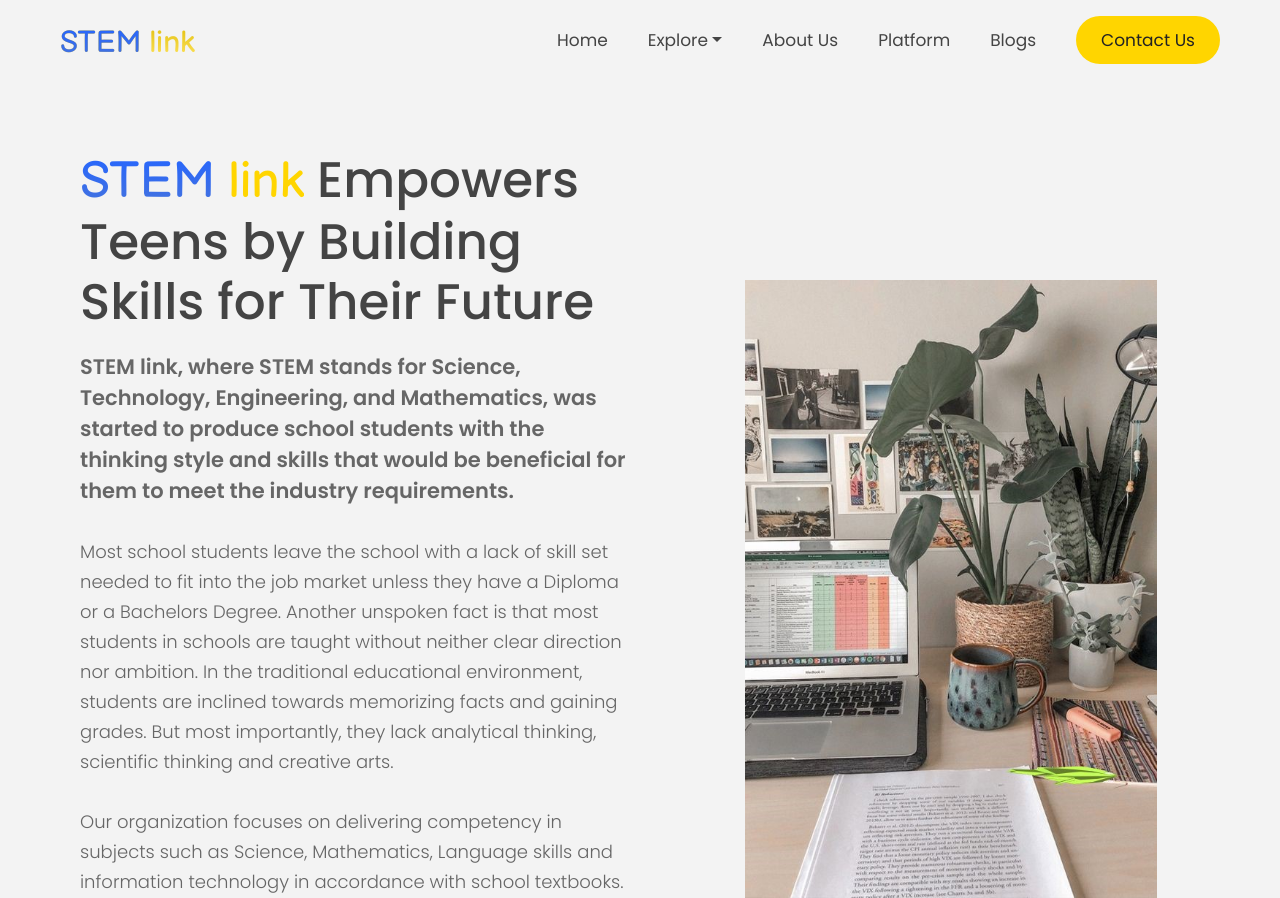
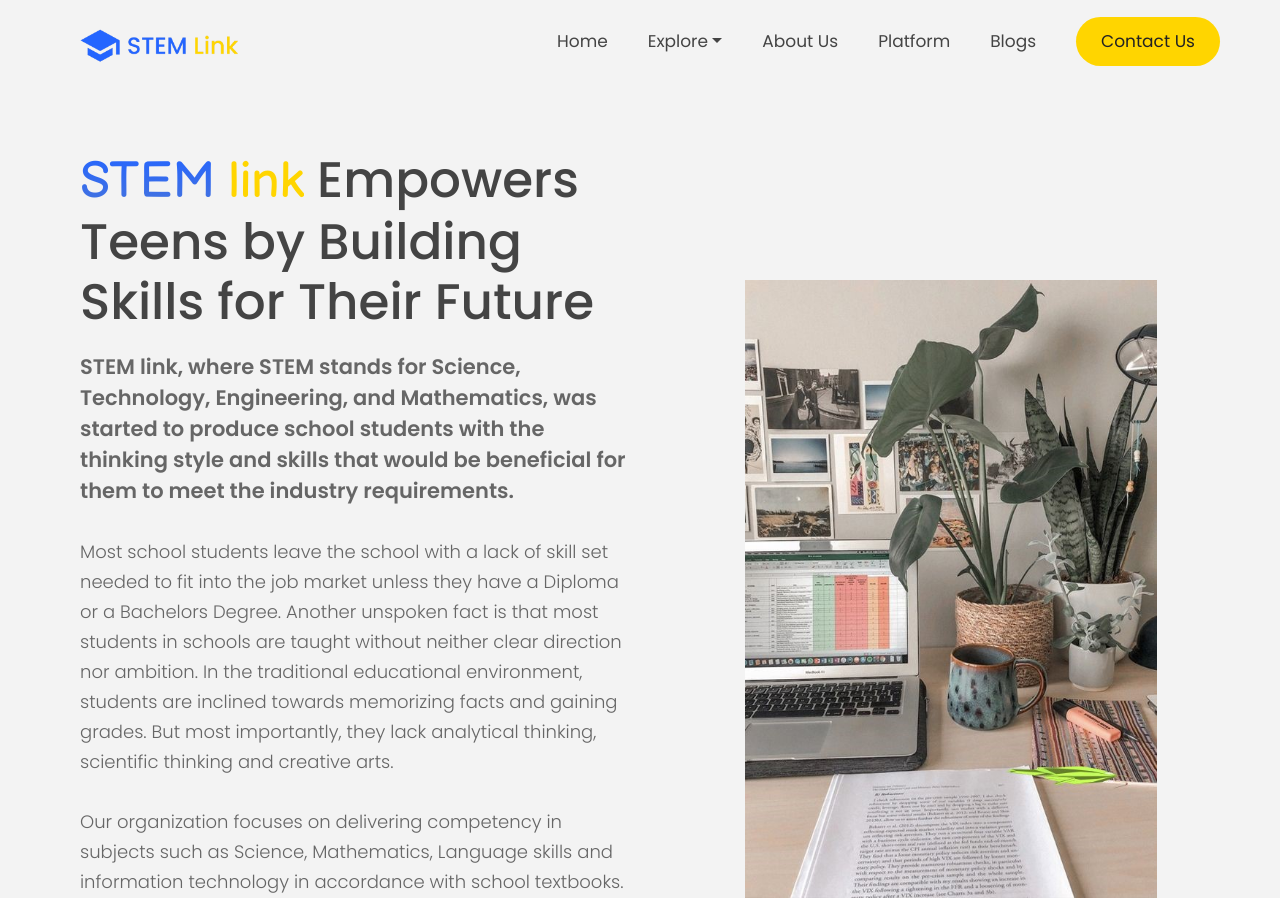
Before and after one commit to ManupaDev/stemlink-main, a plain HTML site: page about.html in a window 1280 px wide. Shown: the top 898 px of the page. Drawn offline with nearby package versions, Linux system fonts and the light colour scheme; a script that the page names is missing.

Commit message:
updated about page nav logo

```diff
--- a/about.css
+++ b/about.css
@@ -144,6 +144,11 @@
 .nav.sticky {
   position: fixed;
   background-color: rgba(255, 255, 255, 0.95);
+}
+
+.nav-logo img{
+  text-decoration: none!important;
+  width: 200px;
 }
 
 .nav__logo {
--- a/about.html
+++ b/about.html
@@ -24,8 +24,9 @@
 <body>
     <header class="header">
         <nav class="nav">
-          <a href="index.html" class='logo-nav'><h2 class="nav__logo"><span class="stem">STEM</span> <span id="link" class="">link</span></h2></a>
-
+          <a href="index.html" class="nav-logo"
+          ><img src="./img/logo-stem.png" alt=""
+        /></a>
           <ul class="nav__links">
             <li class="nav__item">
                 <a class="nav__link" href="index.html">Home</a>
```
